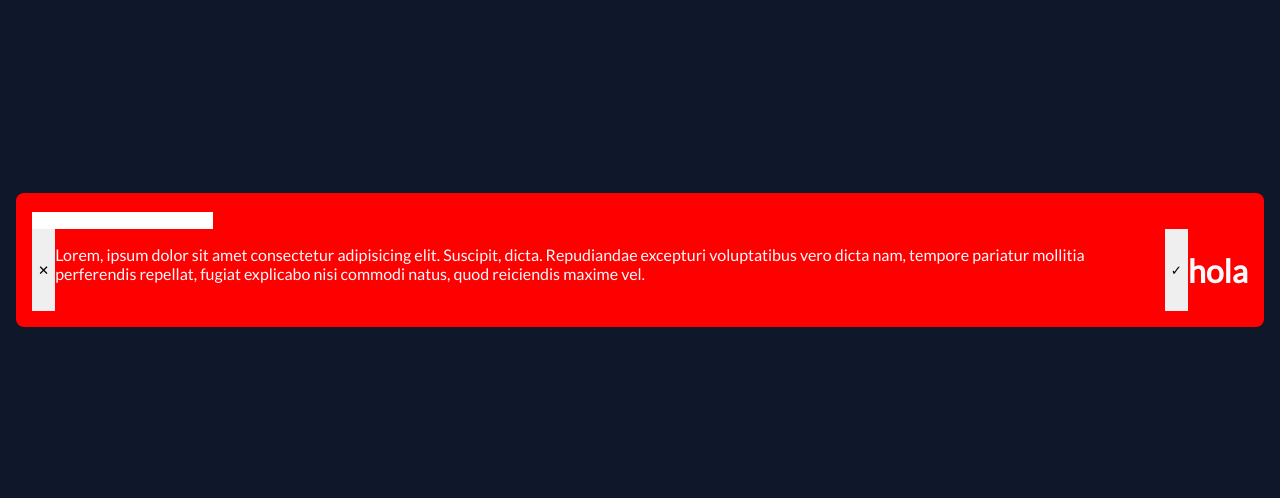
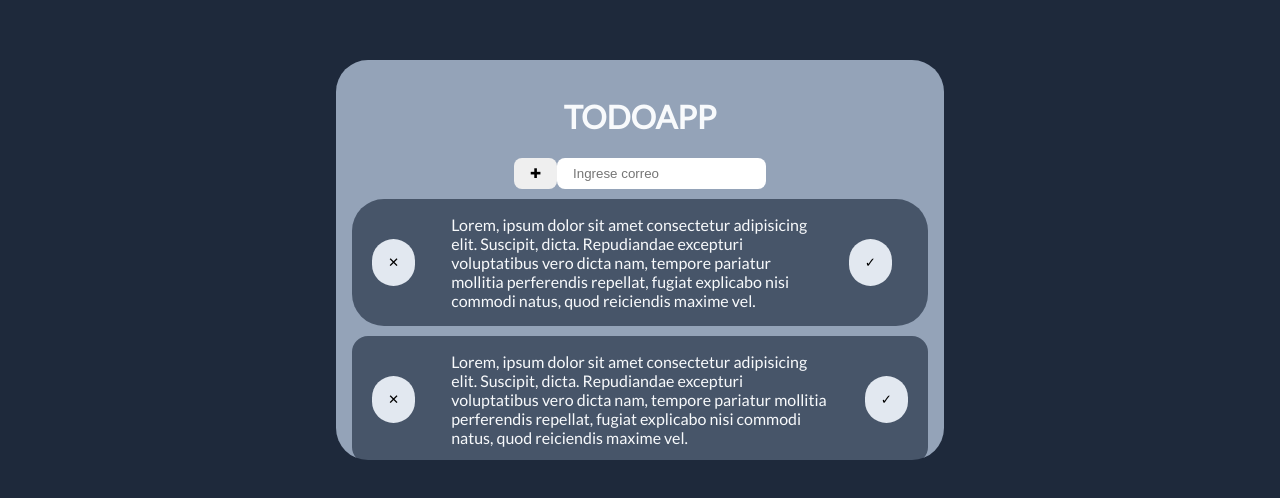
Before and after one commit to Yorvis1203/matutino, a plain HTML site: page app/index.html in a window 1280 px wide. Shown: the part 140-638 px from the top of the page. Drawn offline with Linux system fonts and the light colour scheme.

Commit message:
actualizacion

```diff
--- a/app/index.css
+++ b/app/index.css
@@ -9,13 +9,15 @@
 body {
     margin: 0;
     font-family: 'Lato', sans-serif;
-    background-color: #0f172a;
+    background-color:#1e293b;
     color: #f8fafc;
     height: 100vh;
+
     display: flex;
     justify-content: center;
     align-items: center;
-    padding: 0 1rem;
+    padding: 0 2rem;
+
 
 }
 
@@ -24,18 +26,123 @@ ul {
 margin: 0;
 list-style: none;
 padding: 1rem;
-background-color: red;
-width: 100%;
-border-radius: 0.5rem;
+background-color:#94a3b8;
+width: 50%;
+border-radius: 2rem;
 max-height:  25rem;
 overflow: auto;
+}
 
+li{
+    gap: 1rem;
 }
+
 
 .task{
 
     display: flex;
+    border-radius: 2rem;
+
+         background: #475569;
+
+         margin: 10px 0 ;
+
+
+}
+
+
+h1 {
+
+    display: flex;
+    justify-content: center;
+    align-items: center;
+    position: relative;
 
 
 
 }
+
+.input-group {
+
+    margin: 0 auto;
+    display: flex;
+    justify-content: center;
+    align-items: center;
+    position: relative;
+
+}
+
+
+
+
+.taskt {
+
+display: flex;
+display: flex;
+border-radius: 1rem;
+
+     background: #475569;
+
+}
+
+.input-group-addon {
+
+    cursor: pointer;
+    padding: 0.5rem 1rem;
+    border-radius: 0.5rem;
+}
+
+
+.delete-btn {
+
+
+    margin: auto 20px;
+padding: 1rem;
+    background-color: #e2e8f0;
+  color: black;
+  cursor: pointer;
+  border-radius: 2rem;
+
+}
+
+.check-btn{
+
+    margin: auto 20px;
+    padding: 1rem;
+        background-color: #e2e8f0;
+      color: black;
+      cursor: pointer;
+      border-radius: 2rem;
+
+}
+
+.delete {
+
+    margin: auto 20px;
+    padding: 1rem;
+        background-color: #e2e8f0;
+      color: black;
+      cursor: pointer;
+      border-radius: 2rem;
+
+
+}
+
+.check{
+
+    margin: auto  20px;
+    padding: 1rem;
+    background-color: #e2e8f0;
+  color: black;
+  cursor: pointer;
+  border-radius: 2rem;
+
+
+}
+
+.bo-ca{
+
+    margin: none;
+    padding: 0.5rem 1rem;
+    border-radius: 0.5rem;
+}
--- a/app/index.html
+++ b/app/index.html
@@ -13,13 +13,36 @@
 </head>
 <body>
     <ul>
-        <input type="text">
+<h1>TODOAPP</h1>
+<div class="input-group">
+<button class="input-group-addon"> &#10010 </button>
+<input class="bo-ca" type="text" placeholder="Ingrese correo" required>
+
+
+
+
+</div>
+
+
+
 
 <li class="task">
 <button class="delete-btn" >&#10005</button>
 <p class="text">Lorem, ipsum dolor sit amet consectetur adipisicing elit. Suscipit, dicta. Repudiandae excepturi voluptatibus vero dicta nam, tempore pariatur mollitia perferendis repellat, fugiat explicabo nisi commodi natus, quod reiciendis maxime vel.</p>
 <button class="check-btn"> &#10003 </button>
-<h1>hola</h1>
+<br>
+
+
+</li>
+<li class="taskt">
+
+        <button class="delete" >&#10005</button>
+    <p class="text">Lorem, ipsum dolor sit amet consectetur adipisicing elit. Suscipit, dicta. Repudiandae excepturi voluptatibus vero dicta nam, tempore pariatur mollitia perferendis repellat, fugiat explicabo nisi commodi natus, quod reiciendis maxime vel.</p>
+    <button class="check"> &#10003 </button>
+
+
+
+
 </li>
 
 
```
